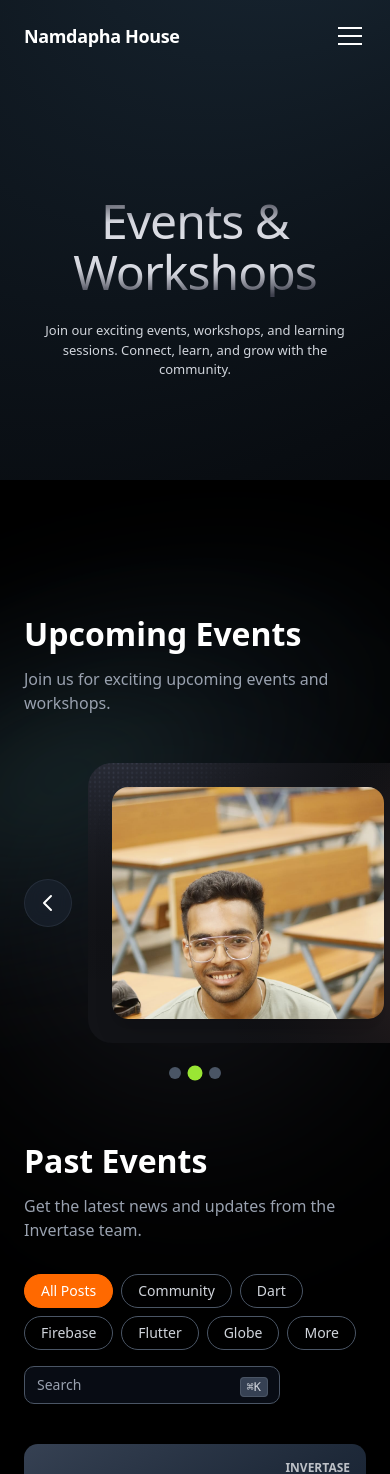
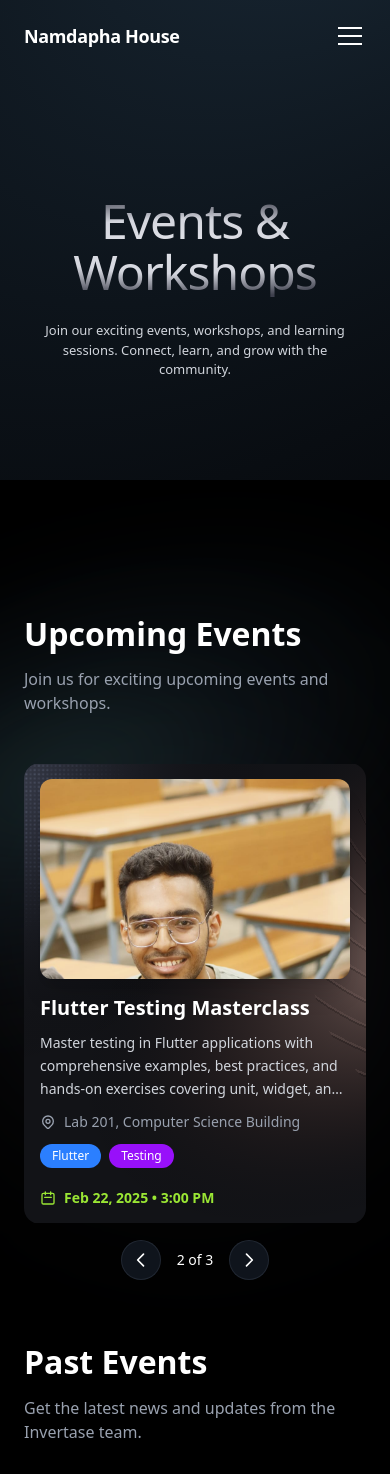
Before and after one commit to shivangsaraswat/namdapha-website, a Next.js app in the folder frontend/: page /events in a window 390 px wide. Shown: the top 1474 px of the page. Built offline with nearby package versions, Linux system fonts and the light colour scheme.

Commit message:
responsive events upcoming

```diff
--- a/frontend/app/events/page.tsx
+++ b/frontend/app/events/page.tsx
@@ -287,31 +287,31 @@ export default function EventsPage() {
 							</p>
 						</div>
 
-						{/* Upcoming Events - single horizontal card with navigation */}
+						{/* Upcoming Events - responsive single card with navigation */}
 						<div className="relative mb-16">
-							{/* Navigation Container */}
-							<div className="flex items-center gap-4">
+							{/* Desktop & Tablet Layout */}
+							<div className="hidden md:flex items-center gap-4">
 								{/* Previous Button */}
 								<button
 									onClick={prevEvent}
-									className="flex-shrink-0 w-12 h-12 bg-gray-800/50 hover:bg-gray-700/70 rounded-full flex items-center justify-center transition-all duration-300 hover:scale-110 backdrop-blur-sm border border-gray-600/30"
+									className="flex-shrink-0 w-12 h-12 lg:w-14 lg:h-14 bg-gray-800/50 hover:bg-gray-700/70 rounded-full flex items-center justify-center transition-all duration-300 hover:scale-110 backdrop-blur-sm border border-gray-600/30"
 									aria-label="Previous event"
 								>
-									<svg className="w-6 h-6 text-white" fill="none" stroke="currentColor" viewBox="0 0 24 24">
+									<svg className="w-5 h-5 lg:w-6 lg:h-6 text-white" fill="none" stroke="currentColor" viewBox="0 0 24 24">
 										<path strokeLinecap="round" strokeLinejoin="round" strokeWidth={2} d="M15 19l-7-7 7-7" />
 									</svg>
 								</button>
 
-								{/* Event Card */}
+								{/* Event Card - Desktop/Tablet */}
 								<div className="flex-1 group cursor-pointer transform transition-all duration-500 hover:scale-[1.02] hover:-translate-y-1">
-									<div className="relative w-full h-[280px] md:h-[320px] rounded-[24px] overflow-hidden">
+									<div className="relative w-full h-[280px] lg:h-[320px] xl:h-[360px] rounded-[20px] lg:rounded-[24px] overflow-hidden">
 										{/* Background SVG from council page */}
 										<div className="absolute inset-0">
 											<Image
 												src="/council-card-bg.svg"
 												alt="Card background"
 												width={1000}
-												height={320}
+												height={360}
 												className="w-full h-full object-cover"
 											/>
 										</div>
@@ -319,34 +319,34 @@ export default function EventsPage() {
 										{/* Card Content - Horizontal Layout */}
 										<div className="relative z-10 h-full flex">
 											{/* Left: Event Image */}
-											<div className="w-[320px] md:w-[380px] flex-shrink-0 p-6">
-												<div className="w-full h-full rounded-[16px] overflow-hidden shadow-xl">
+											<div className="w-[240px] lg:w-[320px] xl:w-[380px] flex-shrink-0 pl-0 pr-4 py-4 lg:pr-6 lg:py-6">
+												<div className="w-full h-full rounded-[12px] lg:rounded-[16px] overflow-hidden shadow-xl">
 													<Image
 														src={currentEvent.image}
 														alt={`${currentEvent.title} Poster`}
 														width={380}
-														height={260}
+														height={300}
 														className="w-full h-full object-cover transition-transform duration-500 group-hover:scale-105"
 													/>
 												</div>
 											</div>
 
 											{/* Right: Event Details */}
-											<div className="flex-1 p-8 flex flex-col justify-between">
-												<div className="space-y-4">
+											<div className="flex-1 p-4 lg:p-6 xl:p-8 flex flex-col justify-between">
+												<div className="space-y-3 lg:space-y-4">
 													{/* Title */}
-													<h3 className="text-white text-2xl md:text-3xl font-bold leading-tight">
+													<h3 className="text-white text-lg lg:text-2xl xl:text-3xl font-bold leading-tight">
 														{currentEvent.title}
 													</h3>
 
 													{/* Description */}
-													<p className="text-gray-300 text-lg leading-relaxed">
+													<p className="text-gray-300 text-sm lg:text-base xl:text-lg leading-relaxed line-clamp-3 lg:line-clamp-none">
 														{currentEvent.description}
 													</p>
 
 													{/* Venue */}
-													<p className="text-gray-400 text-base flex items-center">
-														<svg className="w-5 h-5 mr-3" fill="none" stroke="currentColor" viewBox="0 0 24 24">
+													<p className="text-gray-400 text-sm lg:text-base flex items-center">
+														<svg className="w-4 h-4 lg:w-5 lg:h-5 mr-2 lg:mr-3" fill="none" stroke="currentColor" viewBox="0 0 24 24">
 															<path strokeLinecap="round" strokeLinejoin="round" strokeWidth={2} d="M17.657 16.657L13.414 20.9a1.998 1.998 0 01-2.827 0l-4.244-4.243a8 8 0 1111.314 0z" />
 															<path strokeLinecap="round" strokeLinejoin="round" strokeWidth={2} d="M15 11a3 3 0 11-6 0 3 3 0 016 0z" />
 														</svg>
@@ -355,19 +355,19 @@ export default function EventsPage() {
 												</div>
 
 												{/* Bottom Section: Tags and Date */}
-												<div className="flex flex-col lg:flex-row lg:items-center lg:justify-between gap-4 mt-6">
+												<div className="flex flex-col xl:flex-row xl:items-center xl:justify-between gap-3 lg:gap-4 mt-4 lg:mt-6">
 													{/* Category Tags */}
-													<div className="flex gap-3 flex-wrap">
+													<div className="flex gap-2 lg:gap-3 flex-wrap">
 														{currentEvent.tags.map((tag, index) => (
-															<span key={index} className={`inline-block px-4 py-2 ${tag.color} text-white text-sm font-medium rounded-full`}>
+															<span key={index} className={`inline-block px-2 lg:px-3 xl:px-4 py-1 lg:py-2 ${tag.color} text-white text-xs lg:text-sm font-medium rounded-full`}>
 																{tag.name}
 															</span>
 														))}
 													</div>
 
 													{/* Date/Time */}
-													<div className="text-[#9AE634] text-base font-semibold flex items-center">
-														<svg className="w-5 h-5 mr-3" fill="none" stroke="currentColor" viewBox="0 0 24 24">
+													<div className="text-[#9AE634] text-sm lg:text-base font-semibold flex items-center">
+														<svg className="w-4 h-4 lg:w-5 lg:h-5 mr-2 lg:mr-3" fill="none" stroke="currentColor" viewBox="0 0 24 24">
 															<path strokeLinecap="round" strokeLinejoin="round" strokeWidth={2} d="M8 7V3m8 4V3m-9 8h10M5 21h14a2 2 0 002-2V7a2 2 0 00-2-2H5a2 2 0 00-2 2v12a2 2 0 002 2z" />
 														</svg>
 														{currentEvent.date}
@@ -381,22 +381,121 @@ export default function EventsPage() {
 								{/* Next Button */}
 								<button
 									onClick={nextEvent}
-									className="flex-shrink-0 w-12 h-12 bg-gray-800/50 hover:bg-gray-700/70 rounded-full flex items-center justify-center transition-all duration-300 hover:scale-110 backdrop-blur-sm border border-gray-600/30"
+									className="flex-shrink-0 w-12 h-12 lg:w-14 lg:h-14 bg-gray-800/50 hover:bg-gray-700/70 rounded-full flex items-center justify-center transition-all duration-300 hover:scale-110 backdrop-blur-sm border border-gray-600/30"
 									aria-label="Next event"
 								>
-									<svg className="w-6 h-6 text-white" fill="none" stroke="currentColor" viewBox="0 0 24 24">
+									<svg className="w-5 h-5 lg:w-6 lg:h-6 text-white" fill="none" stroke="currentColor" viewBox="0 0 24 24">
 										<path strokeLinecap="round" strokeLinejoin="round" strokeWidth={2} d="M9 5l7 7-7 7" />
 									</svg>
 								</button>
 							</div>
 
-							{/* Event Indicators */}
-							<div className="flex justify-center mt-6 gap-2">
+							{/* Mobile Layout */}
+							<div className="md:hidden">
+								{/* Mobile Event Card */}
+								<div className="group cursor-pointer transform transition-all duration-500 active:scale-[0.98]">
+									<div className="relative w-full rounded-[16px] overflow-hidden">
+										{/* Background SVG from council page */}
+										<div className="absolute inset-0">
+											<Image
+												src="/council-card-bg.svg"
+												alt="Card background"
+												width={400}
+												height={500}
+												className="w-full h-full object-cover"
+											/>
+										</div>
+
+										{/* Card Content - Vertical Layout for Mobile */}
+										<div className="relative z-10 p-4">
+											{/* Event Image */}
+											<div className="w-full h-[200px] rounded-[12px] overflow-hidden shadow-xl mb-4">
+												<Image
+													src={currentEvent.image}
+													alt={`${currentEvent.title} Poster`}
+													width={350}
+													height={200}
+													className="w-full h-full object-cover transition-transform duration-500 group-active:scale-105"
+												/>
+											</div>
+
+											{/* Event Details */}
+											<div className="space-y-3">
+												{/* Title */}
+												<h3 className="text-white text-xl font-bold leading-tight">
+													{currentEvent.title}
+												</h3>
+
+												{/* Description */}
+												<p className="text-gray-300 text-sm leading-relaxed line-clamp-3">
+													{currentEvent.description}
+												</p>
+
+												{/* Venue */}
+												<p className="text-gray-400 text-sm flex items-center">
+													<svg className="w-4 h-4 mr-2" fill="none" stroke="currentColor" viewBox="0 0 24 24">
+														<path strokeLinecap="round" strokeLinejoin="round" strokeWidth={2} d="M17.657 16.657L13.414 20.9a1.998 1.998 0 01-2.827 0l-4.244-4.243a8 8 0 1111.314 0z" />
+														<path strokeLinecap="round" strokeLinejoin="round" strokeWidth={2} d="M15 11a3 3 0 11-6 0 3 3 0 016 0z" />
+													</svg>
+													{currentEvent.venue}
+												</p>
+
+												{/* Category Tags */}
+												<div className="flex gap-2 flex-wrap">
+													{currentEvent.tags.map((tag, index) => (
+														<span key={index} className={`inline-block px-3 py-1 ${tag.color} text-white text-xs font-medium rounded-full`}>
+															{tag.name}
+														</span>
+													))}
+												</div>
+
+												{/* Date/Time */}
+												<div className="text-[#9AE634] text-sm font-semibold flex items-center pt-2">
+													<svg className="w-4 h-4 mr-2" fill="none" stroke="currentColor" viewBox="0 0 24 24">
+														<path strokeLinecap="round" strokeLinejoin="round" strokeWidth={2} d="M8 7V3m8 4V3m-9 8h10M5 21h14a2 2 0 002-2V7a2 2 0 00-2-2H5a2 2 0 00-2 2v12a2 2 0 002 2z" />
+													</svg>
+													{currentEvent.date}
+												</div>
+											</div>
+										</div>
+									</div>
+								</div>
+
+								{/* Mobile Navigation Buttons */}
+								<div className="flex justify-center items-center gap-4 mt-4">
+									<button
+										onClick={prevEvent}
+										className="w-10 h-10 bg-gray-800/50 active:bg-gray-700/70 rounded-full flex items-center justify-center transition-all duration-200 active:scale-95 backdrop-blur-sm border border-gray-600/30"
+										aria-label="Previous event"
+									>
+										<svg className="w-5 h-5 text-white" fill="none" stroke="currentColor" viewBox="0 0 24 24">
+											<path strokeLinecap="round" strokeLinejoin="round" strokeWidth={2} d="M15 19l-7-7 7-7" />
+										</svg>
+									</button>
+
+									<div className="text-white text-sm font-medium">
+										{currentEventIndex + 1} of {upcomingEvents.length}
+									</div>
+
+									<button
+										onClick={nextEvent}
+										className="w-10 h-10 bg-gray-800/50 active:bg-gray-700/70 rounded-full flex items-center justify-center transition-all duration-200 active:scale-95 backdrop-blur-sm border border-gray-600/30"
+										aria-label="Next event"
+									>
+										<svg className="w-5 h-5 text-white" fill="none" stroke="currentColor" viewBox="0 0 24 24">
+											<path strokeLinecap="round" strokeLinejoin="round" strokeWidth={2} d="M9 5l7 7-7 7" />
+										</svg>
+									</button>
+								</div>
+							</div>
+
+							{/* Event Indicators - Hidden on Mobile, Visible on Desktop */}
+							<div className="hidden md:flex justify-center mt-6 gap-2">
 								{upcomingEvents.map((_, index) => (
 									<button
 										key={index}
 										onClick={() => setCurrentEventIndex(index)}
-										className={`w-3 h-3 rounded-full transition-all duration-300 ${
+										className={`w-3 h-3 lg:w-4 lg:h-4 rounded-full transition-all duration-300 ${
 											index === currentEventIndex
 												? 'bg-[#9AE634] scale-125'
 												: 'bg-gray-600 hover:bg-gray-500'
```
